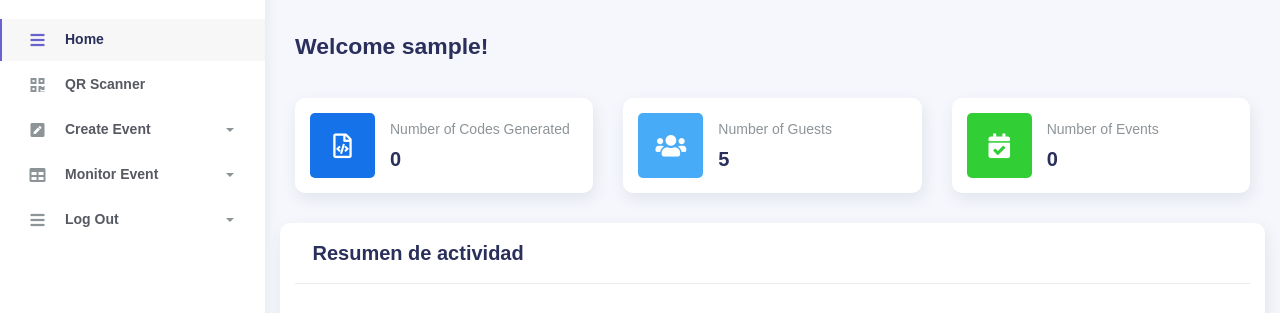
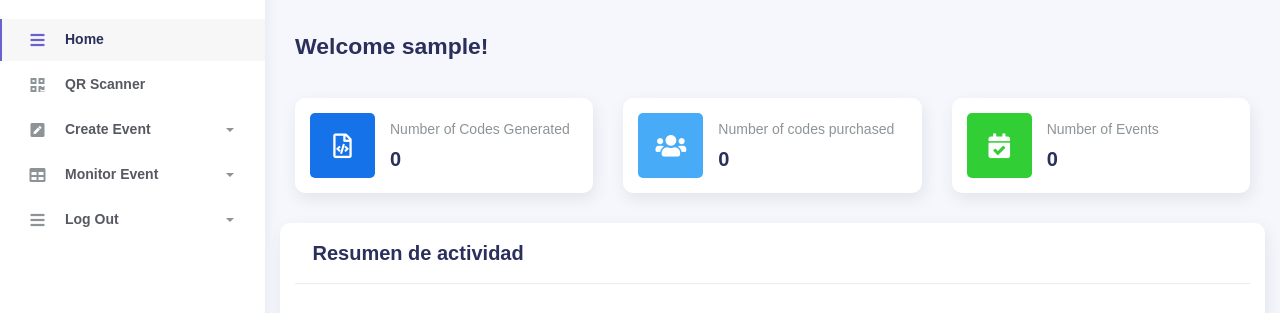
Before and after one commit to JoseDevApps/WristScan, a Django app: page /dashboard/ in a window 1280 px wide. Shown: the part 71-384 px from the top of the page. Run offline with Django 4.2, Linux system fonts and the light colour scheme; the visitor is signed in with stand-in values (Sample User, id 1); data that the repository does not hold is empty; parts of the project's set-up code (start-up, migrations or seed data) failed here and were passed over; some libraries are stand-ins or nearby versions.

Commit message:
update: home

```diff
--- a/App/dashboard/templates/dashboard/index.html
+++ b/App/dashboard/templates/dashboard/index.html
@@ -269,8 +269,8 @@
               </div>
               <div class="col col-stats ms-3 ms-sm-0">
                 <div class="numbers">
-                  <p class="card-category">Number of Guests</p>
-                  <h4 class="card-title">5</h4>
+                  <p class="card-category">Number of codes purchased</p>
+                  <h4 class="card-title">{{tp}}</h4>
                 </div>
               </div>
             </div>
--- a/App/dashboard/views.py
+++ b/App/dashboard/views.py
@@ -131,6 +131,10 @@ def inicio(request):
     user_events = Event.objects.filter(created_by=user_id)
     qr_codes_list = [qr for event in user_events for qr in event.qr_codes.all()]
     print(len(qr_codes_list))
+    total_qr_purchased_by_user = QRCode.objects.filter(
+        event__created_by=user_id,
+        status_purchased='purchased'
+    ).count()
 # sql nombre del evento, # qr, # ventas, generar un reporte en excel
     events_with_purchased_qr_count = Event.objects.filter(created_by=user_id).annotate(
         total_qr_count=Count('qr_codes'),  # Total de QR asociados al evento
@@ -140,13 +144,14 @@ def inicio(request):
     for event in events_with_purchased_qr_count:
         print(f"Evento: {event.name}, QR Comprados: {event.purchased_qr_count}")
         print(event.total_qr_count)
+
     print(user_events)
     # for event in user_events:
     #     print(event.name)
     #     print(event.qr_code_count)
         # print(event.qr_codes.status_purchased)
     # print(qr_codes_list)
-    context = {'user':user_name, "NC":str(len(qr_codes_list)), "NE":str(len(user_events)), "purchased":events_with_purchased_qr_count}
+    context = {'user':user_name, "NC":str(len(qr_codes_list)), "NE":str(len(user_events)), "purchased":events_with_purchased_qr_count, 'tp':total_qr_purchased_by_user}
     return render(request, template, context)
 ################################################
 #   Pagina de QR Generador
```
